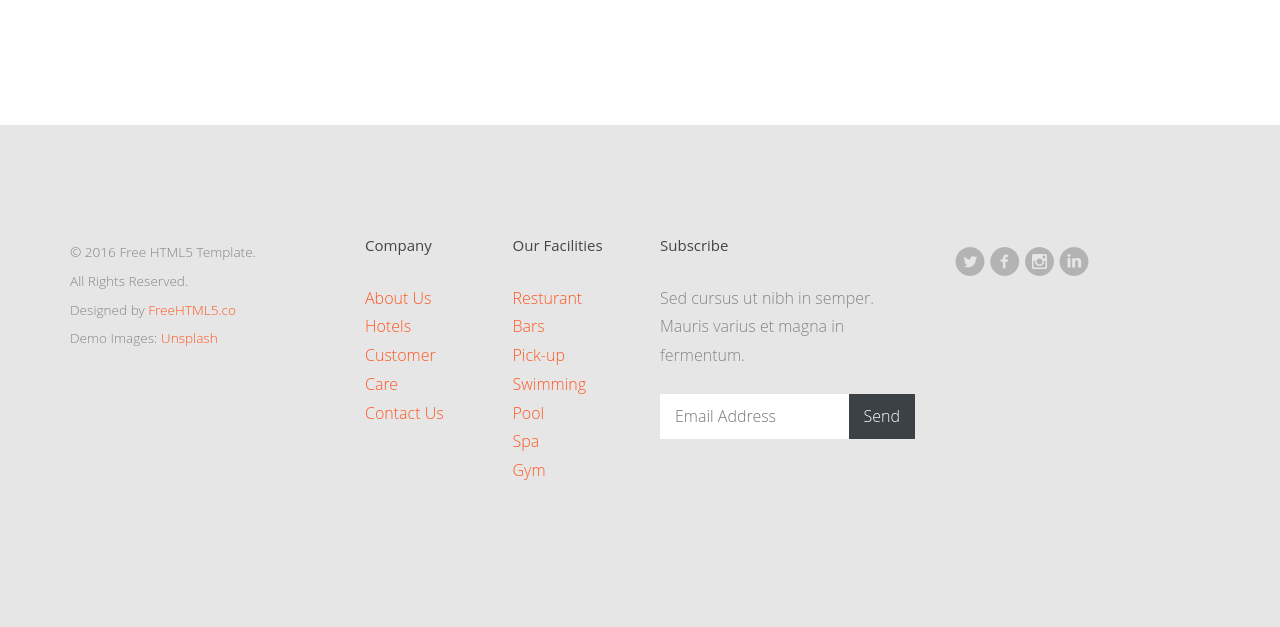
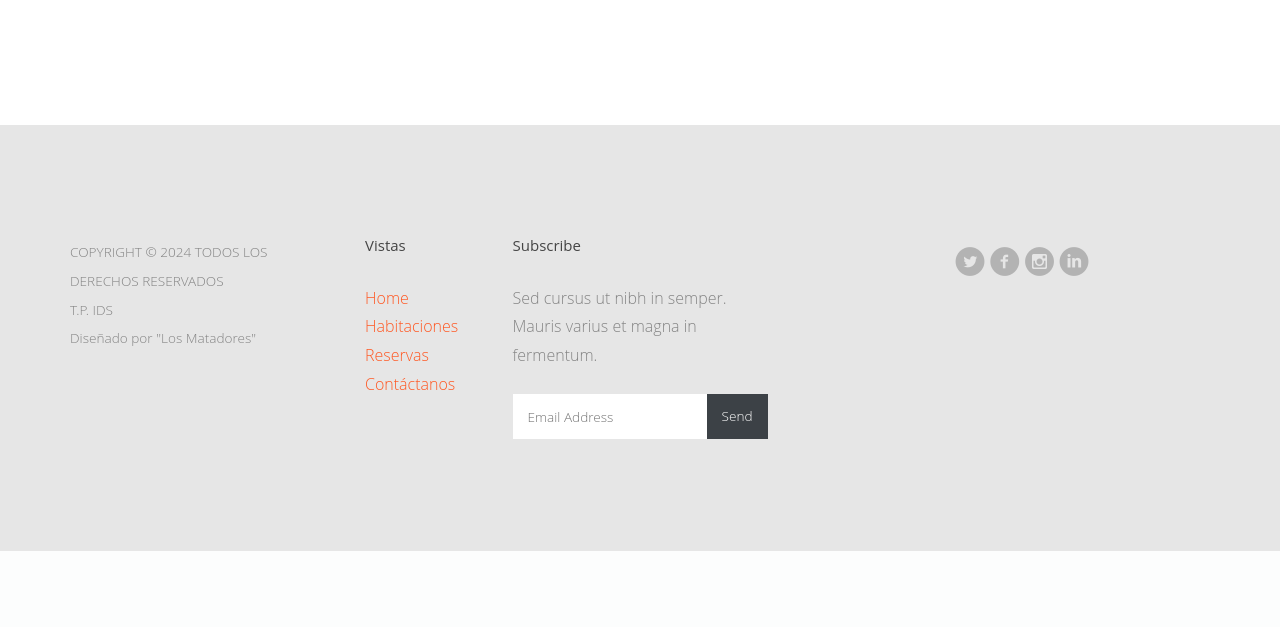
Before and after one commit to TomasBursztyn/T.P-IDS-grupo-Los-matadores, a Flask app: page /blog in a window 1280 px wide. Shown: the part 1505-2132 px from the top of the page. After the commit the page ends 2056 px from the top, so only its background shows below. Run offline with Flask 3, Linux system fonts and the light colour scheme; some web fonts are replaced.

Commit message:
modifiqué un poco el footer

```diff
--- a/Front/templates/base.html
+++ b/Front/templates/base.html
@@ -154,24 +154,24 @@
 					<div class="row">
 						<div class="col-md-3">
 							<div class="copyright">
-								<p><small>&copy; 2016 Free HTML5 Template. <br> All Rights Reserved. <br>
-										Designed by <a href="http://freehtml5.co" target="_blank">FreeHTML5.co</a> <br>
-										Demo Images: <a href="http://unsplash.com/" target="_blank">Unsplash</a></small>
+								<p><small>COPYRIGHT &copy; 2024 TODOS LOS DERECHOS RESERVADOS <br> T.P. IDS <br>
+										Diseñado por "Los Matadores" <!--<a href="http://freehtml5.co" target="_blank">FreeHTML5.co</a> <br>
+										Demo Images: <a href="http://unsplash.com/" target="_blank">Unsplash</a></small> / comento porque no es necesario-->
 								</p>
 							</div>
 						</div>
 						<div class="col-md-6">
 							<div class="row">
 								<div class="col-md-3">
-									<h3>Company</h3>
+									<h3>Vistas</h3>
 									<ul class="link">
-										<li><a href="#">About Us</a></li>
-										<li><a href="#">Hotels</a></li>
-										<li><a href="#">Customer Care</a></li>
-										<li><a href="#">Contact Us</a></li>
+										<li><a href="{{url_for('index')}}">Home</a></li>
+										<li><a href="{{url_for('hotel')}}">Habitaciones</a></li>
+										<li><a href="{{url_for('reservar')}}">Reservas</a></li>
+										<li><a href="{{url_for('contact')}}">Contáctanos</a></li>
 									</ul>
 								</div>
-								<div class="col-md-3">
+								<!--<div class="col-md-3">
 									<h3>Our Facilities</h3>
 									<ul class="link">
 										<li><a href="#">Resturant</a></li>
@@ -181,7 +181,7 @@
 										<li><a href="#">Spa</a></li>
 										<li><a href="#">Gym</a></li>
 									</ul>
-								</div>
+								</div> / comento para no borrarlo-->
 								<div class="col-md-6">
 									<h3>Subscribe</h3>
 									<p>Sed cursus ut nibh in semper. Mauris varius et magna in fermentum. </p>
```
